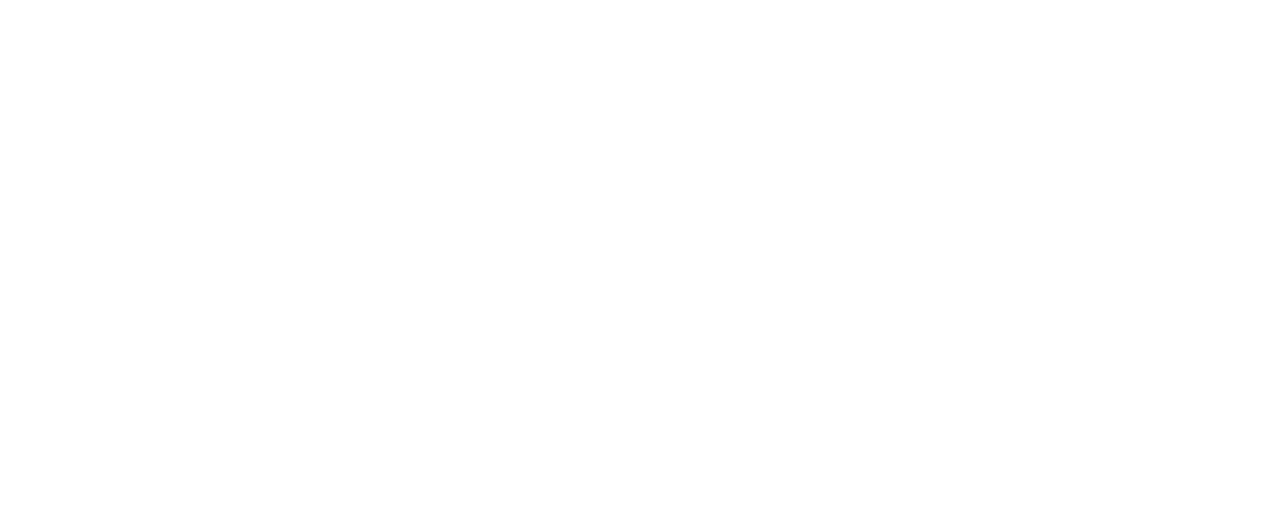
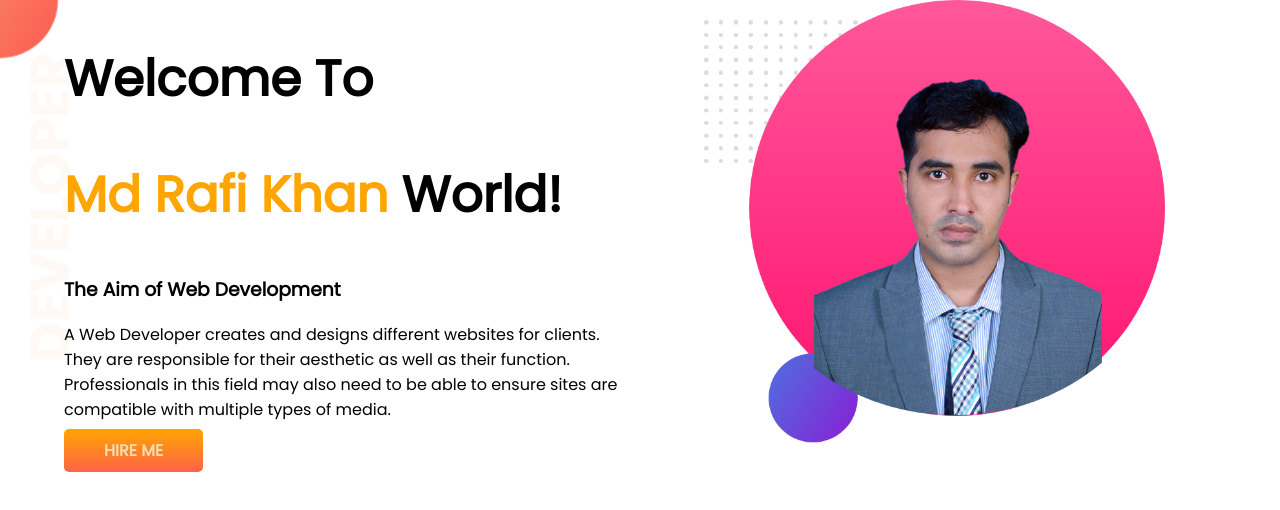
Before and after one commit to Rafikhan15/developer-portfolio, a plain HTML site: page index.html in a window 1280 px wide. Drawn offline with Linux system fonts and the light colour scheme.

Commit message:
top banner added

```diff
--- a/index.html
+++ b/index.html
@@ -1,13 +1,43 @@
 <!DOCTYPE html>
 <html lang="en">
+
 <head>
     <meta charset="UTF-8">
     <meta http-equiv="X-UA-Compatible" content="IE=edge">
     <meta name="viewport" content="width=device-width, initial-scale=1.0">
     <title>Md.Rafi Khan Portfolio</title>
+    <link rel="preconnect" href="https://fonts.googleapis.com">
+    <link rel="preconnect" href="https://fonts.gstatic.com" crossorigin>
+    <link href="https://fonts.googleapis.com/css2?family=Poppins&display=swap" rel="stylesheet">
     <link rel="stylesheet" href="style.css">
 </head>
+
 <body>
+    <section class="top-banner">
+
+        <div class="half-width">
+            <h1>Welcome To</h1>
+            <h1><span class="orange-color">Md Rafi Khan</span> World!</h1>
+            <h3>The Aim of Web Development</h3>
+            <p>A Web Developer creates and designs different websites for clients. They are responsible for their
+                aesthetic as well as their function. Professionals in this field may also need to be able to ensure
+                sites are compatible with multiple types of media.</p>
+
+            <a class="link-button" target="_blank" href="https://www.google.com/">HIRE ME</a>
+
+
+        </div>
+
+        <div class="half-width">
+            <img src="images/rafi_w_Bg-1.png" alt="">
+
+        </div>
+
+
+    </section>
+
+
 
 </body>
+
 </html>
--- a/style.css
+++ b/style.css
@@ -0,0 +1,39 @@
+body{
+    font-family: 'Poppins', sans-serif;
+    margin: 0;
+}
+
+h1{
+    font-size: 50px;
+
+}
+.orange-color{
+    color: orange;
+
+}
+section{
+    display: flex;
+}
+
+.half-width{
+    width: 50%;
+    padding-left: 5%;
+}
+
+.half-width img{
+    width: 80%;
+}
+
+.link-button{
+    text-decoration: none;
+    background-image: linear-gradient(orange,tomato);
+    padding: 10px 40px;
+    color: wheat;
+    font-weight: 700;
+    border-radius: 5px;
+}
+
+.top-banner{
+    background-image: url(images/top-banner.png);
+    background-repeat: no-repeat;
+}
```
Also changed, not shown: images/dream-bg.png (added), images/exp-bg.png (added), images/jhankar.png (added), images/jhankar2.png (added), images/my-bg.png (added), images/my-bg2.png (added), images/rafi.jpg (added), images/rafi_w_Bg-1.png (added), images/top-banner.png (added), 8 other files.
